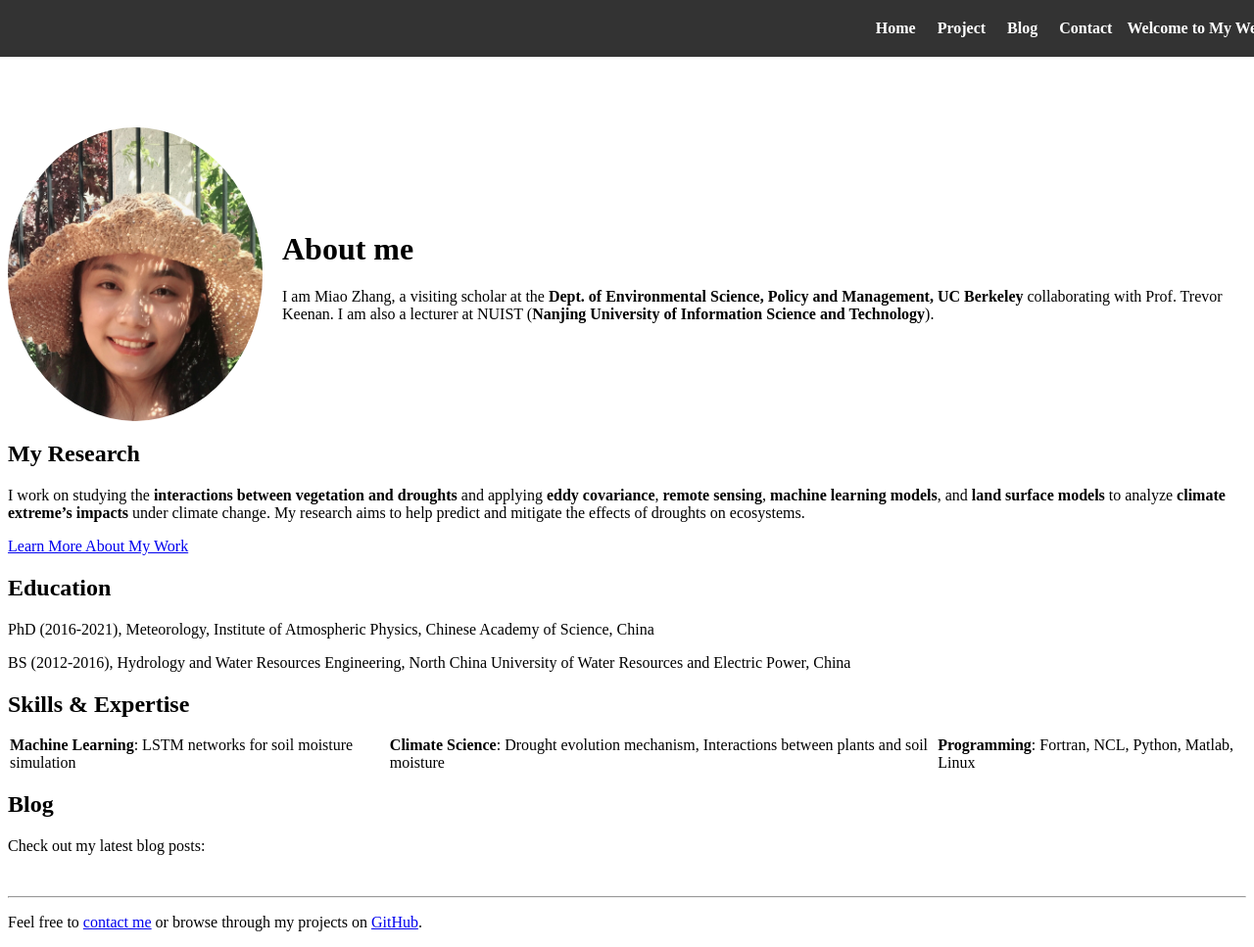
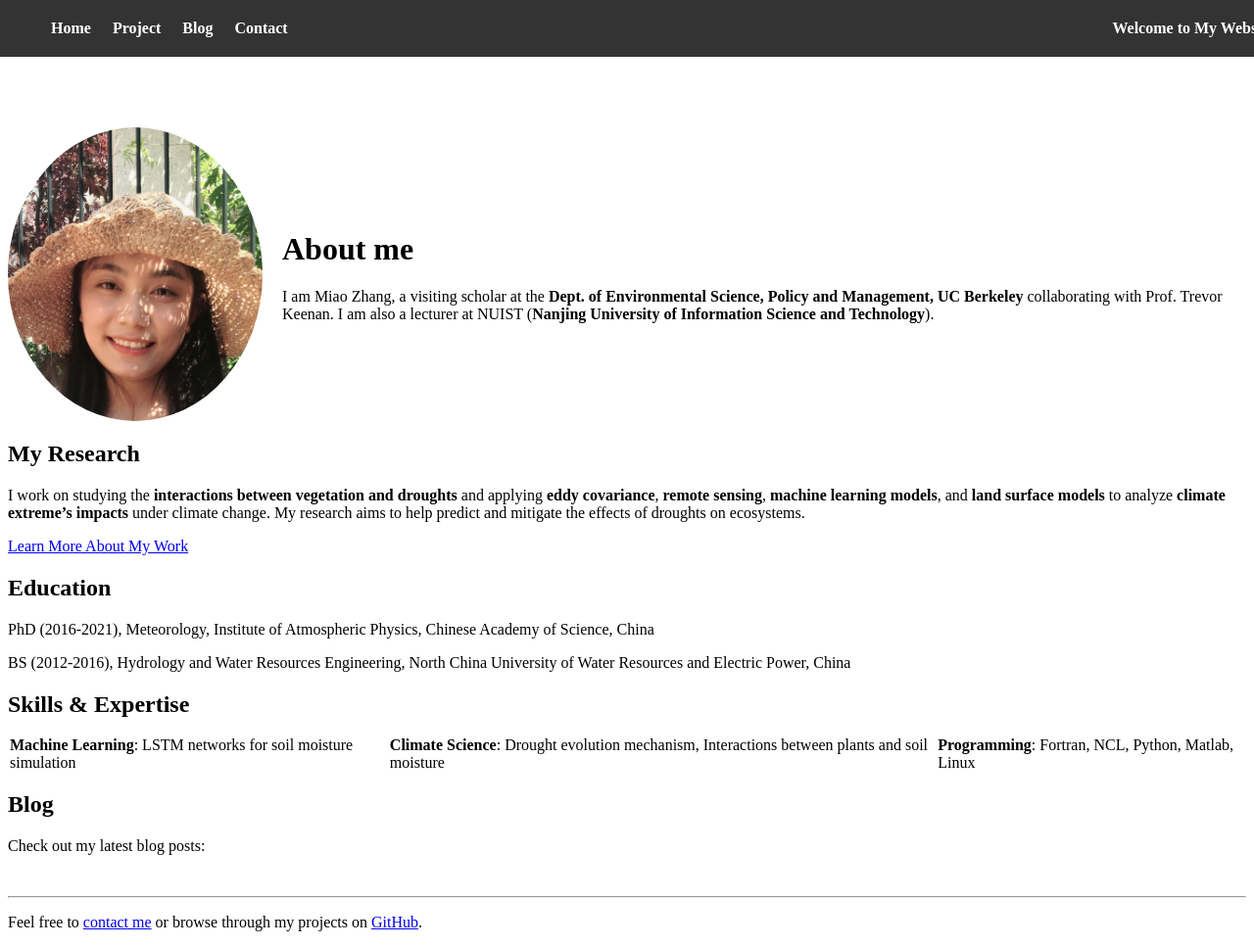
Before and after one commit to miaozhang2025/miaozhang2025.github.io, a Jekyll site: the page built from index.md, in a window 1280 px wide and 967 px high. Shown: the whole window at 98% size. Built offline with Jekyll 4.4.1, drawn with Linux system fonts in a browser that asks for light colours.

Commit message:
Update custom.css

```diff
--- a/assets/css/custom.css
+++ b/assets/css/custom.css
@@ -50,13 +50,11 @@
 
 /* Style the text in the navbar */
 .nav-text {
-  top: 0;
-  right: 0;
-  left: 0;
   color: white;
   font-size: 16px;  /* Adjust font size */
   font-weight: bold;
-  padding: 0 5px; /* Adjust padding around the text */
+  padding: 0 20px; /* Adjust padding around the text */
+  margin-left: auto; /* Pushes the text to the right */
 }
 
 /* Main content (Home or other sections) */
```
